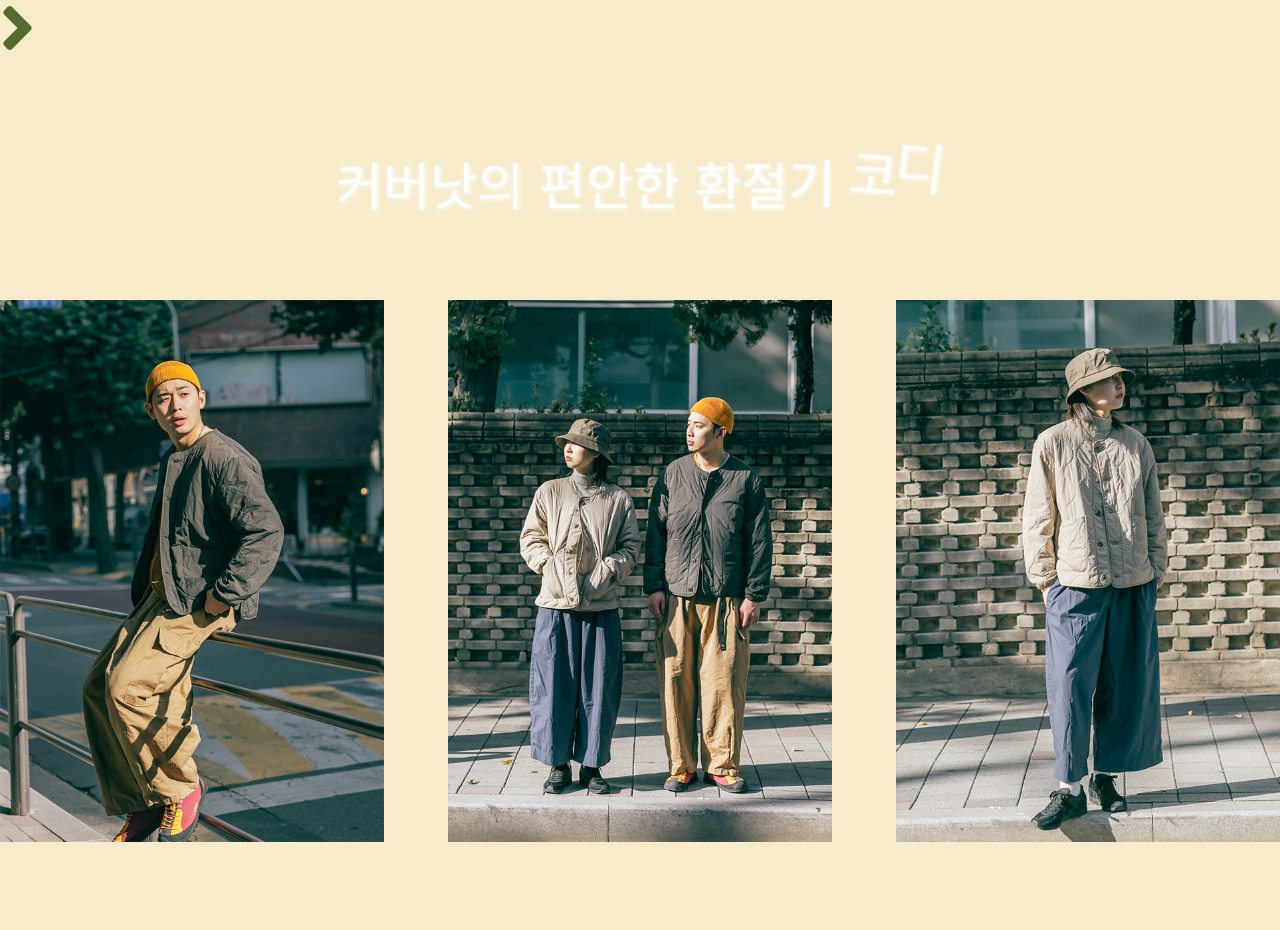
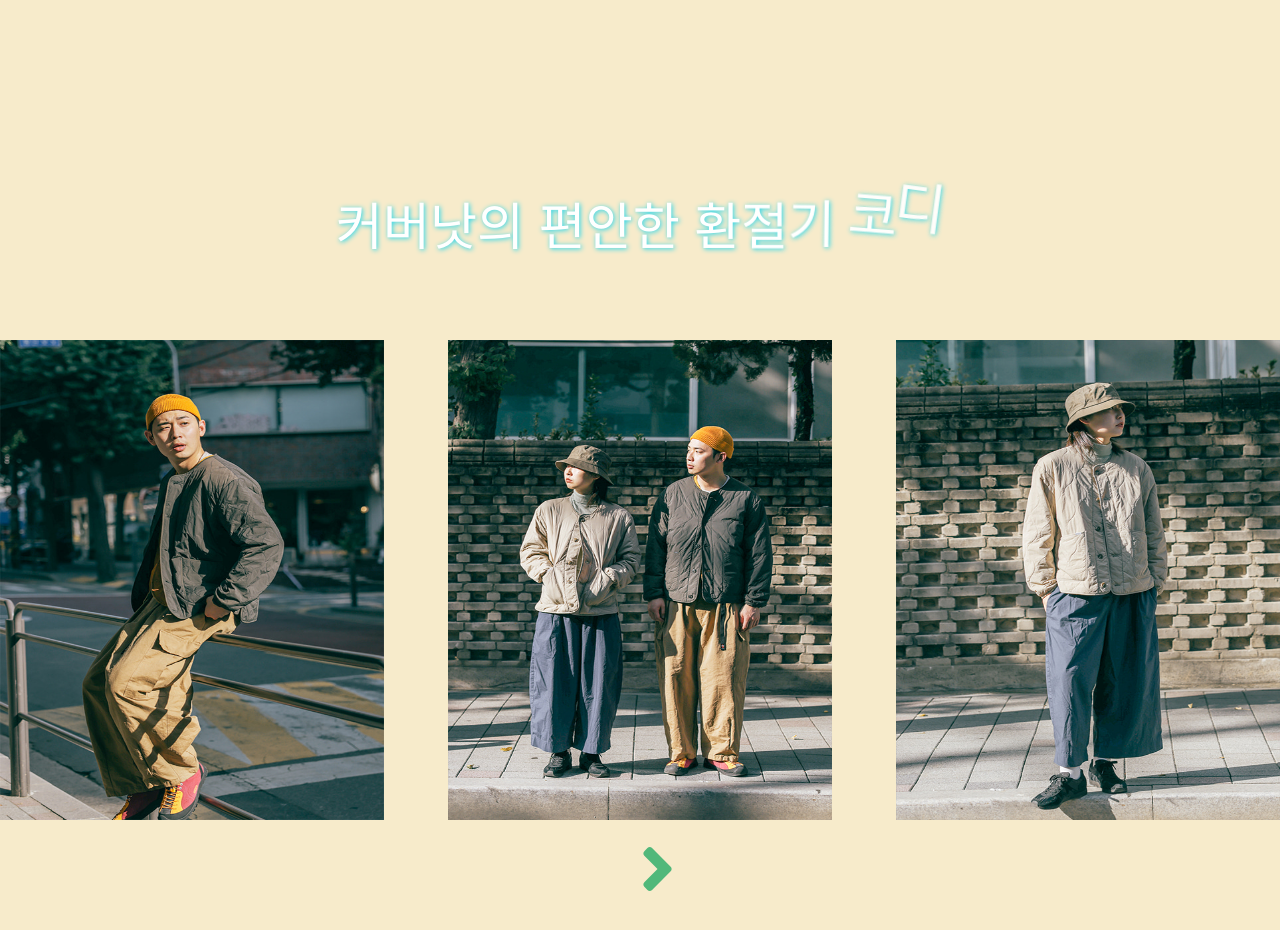
Before and after one commit to artvelop/jolp-exhibition, a React (Create React App) app: page /kojaem/covernat in a window 1280 px wide. Shown: the part 900-1830 px from the top of the page. Built offline with nearby package versions, Linux system fonts and the light colour scheme.

Commit message:
Mid 디자인 및 애니메이션 구현 (NextButton 까지 전부 완료)

```diff
--- a/src/pages/kojaem/covernat/components/ChangingSeasonOutfit.tsx
+++ b/src/pages/kojaem/covernat/components/ChangingSeasonOutfit.tsx
@@ -6,7 +6,7 @@ import { useEffect, useRef, useState } from "react";
 import { GenderChart } from './GenderChart';
 import { MidImage } from './MidImage';
 
-const options = {threshold: [0.1,0.2,0.3,0.4]};
+const options = {threshold: [0.2,0.3,0.4]};
 const season = "ChangingSeason";
 const seasonTitle = "커버낫의 편안한 환절기 코디";
 const titleArray = seasonTitle.split("");
@@ -20,25 +20,19 @@ export const ChangingSeasonOutfit = () => {
     const observer = new IntersectionObserver(([entry]) => {
         if(entry.isIntersecting) {
           setShow(true);
+          setShowImg1(true);
         }
         else {
           setShow(false);
-        }
-
-        if(entry.intersectionRatio > 0.2) {
-          setShowImg1(true);
+          setShowImg1(false);
+          setShowImg2(false);
+          setShowImg3(false);
         }
         if(entry.intersectionRatio > 0.3) {
           setShowImg2(true);
         }
         if(entry.intersectionRatio > 0.4) {
           setShowImg3(true);
-        }
-
-        if(entry.intersectionRatio < 0.2) {
-          setShowImg1(false);
-          setShowImg2(false);
-          setShowImg3(false);
         }
     },options)
 
@@ -58,8 +52,8 @@ export const ChangingSeasonOutfit = () => {
         scale: show ? [1, 1.2, 1] : 1,
         rotateZ: show? [0,20,0] : 0,
         textShadow: show
-          ? "white 1px 1px 5px"
-          : "text-shadow: white 0px 0px 0px",
+          ? "1px 1px 5px #18d4ed"
+          : "text-shadow: 0px 0px 0px #18d4ed",
       }}
       transition={{
         duration: show ? 1 : undefined,
@@ -74,7 +68,7 @@ return (
   <Wrapper ref={seasonRef}
   animate={{
     rotate: show? [1,0]: 0,
-    opacity: show? [0.8,1]: 0.8,
+    opacity: show? [0,1]: 0,
   }}
   >
       <TitleWrapper>
@@ -100,7 +94,7 @@ const Wrapper = styled(motion.div)`
   height: 100%;
   display:flex;
   flex-direction: column;
-  opacity: 0.8;
+  opacity: 0;
 `;
 const TitleWrapper = styled(motion.div)`
   display:flex;
@@ -109,10 +103,10 @@ const TitleWrapper = styled(motion.div)`
   margin-right: auto;
 `;
 const Title = styled(motion.div)`
-  color:white;
+  color: white;
   opacity:0;
   font-size: 4vw;
-  margin-top: 20vh;
+  margin-top: 25vh;
   align-self: center;
 `;
 const MidImageContainer = styled.div`
--- a/src/pages/kojaem/covernat/components/Mid.tsx
+++ b/src/pages/kojaem/covernat/components/Mid.tsx
@@ -9,7 +9,7 @@ import { ChangingSeasonOutfit } from "./ChangingSeasonOutfit";
 import { WinterOutfit } from "./WinterOutfit";
 import { SummerOutfit } from './SummerOutfit';
 
-const options = { threshold: 0.1 }
+const options = { threshold: 0.4 }
 const seasons = ["ChangingSeason","Summer","Winter"];
 let index = 0;
 export const Mid = () => {
@@ -38,6 +38,7 @@ export const Mid = () => {
   const nextSeason = () => {
     if(index < seasons.length-1) {
       index++;
+
       setSeason(seasons[index])
     }
     else {
@@ -50,15 +51,16 @@ export const Mid = () => {
   return (
       <Wrapper
       ref={midRef}
-      animate={{
-        y: show ? [20,0] : 0,
-        opacity: show ? [0,1] : 0,
-        transition:{duration:0.5}
-      }}
       >
         {index == 0 ? <ChangingSeasonOutfit /> : index == 1 ? <WinterOutfit /> : <SummerOutfit />}
         <NextButton
         onClick = {() => nextSeason()}
+        whileHover = {{
+          scale:1.2,
+        }}
+        whileTap = {{
+          scale:0.8
+        }}
         >{nextButtonIcon}</NextButton>
       </Wrapper>
   );
@@ -66,6 +68,7 @@ export const Mid = () => {
 
 
 const Wrapper = styled(motion.div)`
+  position: relative;
   background-color: white;
   width: 100vw;
   height: 200vh;
@@ -75,9 +78,12 @@ const Wrapper = styled(motion.div)`
 
 const NextButton = styled(motion.div)`
   position: absolute;
+  display:flex;
+  top: 106vh;
+  left: 50vw;
   margin-left: auto;
   margin-right: auto;
-  color: darkolivegreen;
+  color: #51b87a;
   font-size: 70px;
   cursor: pointer;
 `;
--- a/src/pages/kojaem/covernat/components/MidImage.tsx
+++ b/src/pages/kojaem/covernat/components/MidImage.tsx
@@ -60,6 +60,7 @@ const Wrapper = styled.div`
 `;
 const Image = styled(motion.img)`
   width:30vw;
+  height:60vh;
   opacity:0;
   y:100;
   pointer-events: none;
--- a/src/pages/kojaem/covernat/components/SummerOutfit.tsx
+++ b/src/pages/kojaem/covernat/components/SummerOutfit.tsx
@@ -6,7 +6,7 @@ import { useEffect, useRef, useState } from "react";
 import { GenderChart } from './GenderChart';
 import { MidImage } from './MidImage';
 
-const options = {threshold: [0.1,0.2,0.3,0.4]};
+const options = {threshold: [0.2,0.3,0.4]};
 const season = "Summer";
 const seasonTitle = "커버낫의 시원한 여름 코디";
 const titleArray = seasonTitle.split("");
@@ -20,25 +20,19 @@ export const SummerOutfit = () => {
     const observer = new IntersectionObserver(([entry]) => {
         if(entry.isIntersecting) {
           setShow(true);
+          setShowImg1(true);
         }
         else {
           setShow(false);
-        }
-
-        if(entry.intersectionRatio > 0.2) {
-          setShowImg1(true);
+          setShowImg1(false);
+          setShowImg2(false);
+          setShowImg3(false);
         }
         if(entry.intersectionRatio > 0.3) {
           setShowImg2(true);
         }
         if(entry.intersectionRatio > 0.4) {
           setShowImg3(true);
-        }
-
-        if(entry.intersectionRatio < 0.2) {
-          setShowImg1(false);
-          setShowImg2(false);
-          setShowImg3(false);
         }
     },options)
 
@@ -59,8 +53,8 @@ export const SummerOutfit = () => {
           scale: show ? [1, 1.2, 1] : 1,
           rotateZ: show? [0,20,0] : 0,
           textShadow: show
-            ? "white 1px 1px 5px"
-            : "text-shadow: white 0px 0px 0px",
+            ? "1px 1px 5px #5025db"
+            : "text-shadow:0px 0px 0px #5025db",
         }}
         transition={{
           duration: show ? 1 : undefined,
@@ -75,7 +69,7 @@ export const SummerOutfit = () => {
     <Wrapper ref={seasonRef}
     animate={{
       rotate: show? [1,0]: 0,
-      opacity: show? [0.8,1]: 0.8,
+      opacity: show? [0,1]: 0,
     }}
     >
         <TitleWrapper>
@@ -95,12 +89,12 @@ export const SummerOutfit = () => {
 
 
 const Wrapper = styled(motion.div)`
-  background-color: green;
+  background: linear-gradient(to right, #3f87d9, #8afffb);
   width: 100%;
   height: 100%;
   display:flex;
   flex-direction: column;
-  opacity: 0.8;
+  opacity: 0;
 `;
 const TitleWrapper = styled(motion.div)`
   display:flex;
@@ -112,7 +106,7 @@ const Title = styled(motion.div)`
   color:white;
   opacity:0;
   font-size: 4vw;
-  margin-top: 20vh;
+  margin-top: 25vh;
   align-self: center;
 `;
 const MidImageContainer = styled.div`
--- a/src/pages/kojaem/covernat/components/WinterOutfit.tsx
+++ b/src/pages/kojaem/covernat/components/WinterOutfit.tsx
@@ -6,7 +6,7 @@ import { useEffect, useRef, useState } from "react";
 import { GenderChart } from './GenderChart';
 import { MidImage } from './MidImage';
 
-const options = {threshold: [0.1,0.2,0.3,0.4]};
+const options = {threshold: [0.2,0.3,0.4]};
 const season = "Winter";
 const seasonTitle = "커버낫의 따뜻한 겨울 코디";
 const titleArray = seasonTitle.split("");
@@ -20,25 +20,19 @@ export const WinterOutfit = () => {
     const observer = new IntersectionObserver(([entry]) => {
         if(entry.isIntersecting) {
           setShow(true);
+          setShowImg1(true);
         }
         else {
           setShow(false);
-        }
-
-        if(entry.intersectionRatio > 0.2) {
-          setShowImg1(true);
+          setShowImg1(false);
+          setShowImg2(false);
+          setShowImg3(false);
         }
         if(entry.intersectionRatio > 0.3) {
           setShowImg2(true);
         }
         if(entry.intersectionRatio > 0.4) {
           setShowImg3(true);
-        }
-
-        if(entry.intersectionRatio < 0.2) {
-          setShowImg1(false);
-          setShowImg2(false);
-          setShowImg3(false);
         }
     },options)
 
@@ -58,8 +52,8 @@ export const WinterOutfit = () => {
         scale: show ? [1, 1.2, 1] : 1,
         rotateZ: show? [0,20,0] : 0,
         textShadow: show
-          ? "white 1px 1px 5px"
-          : "text-shadow: white 0px 0px 0px",
+          ? "1px 1px 5px #f59db9"
+          : "text-shadow: 0px 0px 0px #f59db9",
       }}
       transition={{
         duration: show ? 1 : undefined,
@@ -74,7 +68,7 @@ return (
   <Wrapper ref={seasonRef}
   animate={{
     rotate: show? [1,0]: 0,
-    opacity: show? [0.8,1]: 0.8,
+    opacity: show? [0,1]: 0,
   }}
   >
       <TitleWrapper>
@@ -94,12 +88,12 @@ return (
 
 
 const Wrapper = styled(motion.div)`
-  background-color: black;
+  background: linear-gradient(to top right, #ffc180, #bddfff);
   width: 100%;
   height: 100%;
   display:flex;
   flex-direction: column;
-  opacity: 0.8;
+  opacity: 0;
 `;
 const TitleWrapper = styled(motion.div)`
   display:flex;
@@ -111,7 +105,7 @@ const Title = styled(motion.div)`
   color:white;
   opacity:0;
   font-size: 4vw;
-  margin-top: 20vh;
+  margin-top: 25vh;
   align-self: center;
 `;
 const MidImageContainer = styled.div`
```
